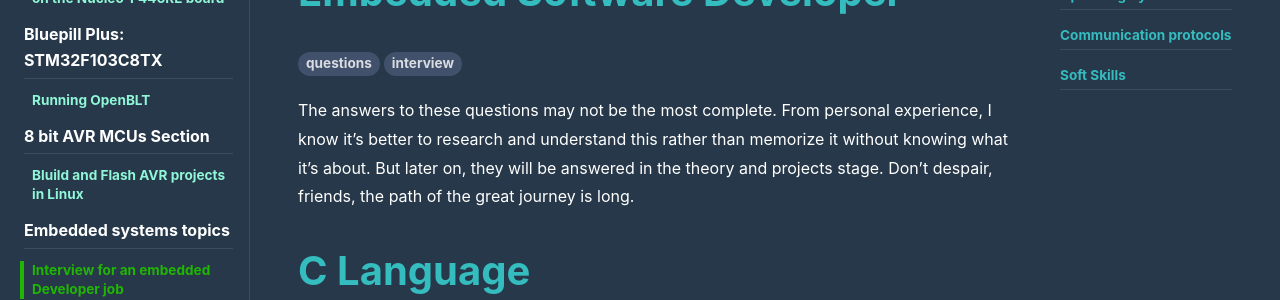
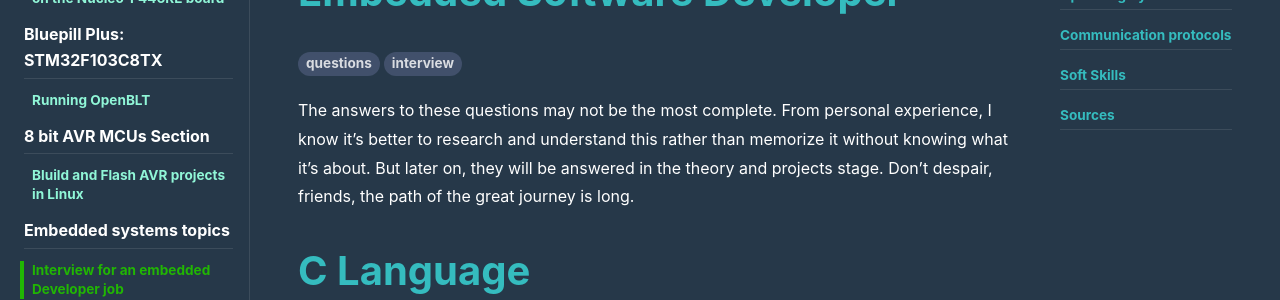
Before and after one commit to razielgdn/risingembeddedmx, a Jekyll site: the page built from contents/_projects/en/3-embedded-topics/embedded-questions-en.md, in a window 1280 px wide. Shown: the part 232-532 px from the top of the page. Built offline with Jekyll 4.4.1, drawn with Linux system fonts in a browser that asks for light colours; nearby versions of some CDN libraries; comment, search, counter and statistics services are not loaded.

Commit message:
title corrected

```diff
--- a/contents/_projects/en/3-embedded-topics/embedded-questions-en.md
+++ b/contents/_projects/en/3-embedded-topics/embedded-questions-en.md
@@ -912,7 +912,7 @@
 {:.success}
 I hope this information is useful to someone. Here you need some effort and a lot of luck, especially to get a first job. One tip to move the statistics in your favor is to have a good LinkedIn profile and add headhunters/HR from tech companies as well as engineers who are already developing. Without fear, and without shame.
 For now I say goodbye, I'll try to update this post whenever I can.
-**# Sources**
+# Sources
 I'll leave you a list of places where you can find solutions to some of these questions, and many more to prepare.
 - [Top 18 Embedded Systems Interview Questions and Answers](https://www.guru99.com/embedded-systems-interview-questions.html)
 - [Embedded C Interview Questions](https://www.interviewbit.com/embedded-c-interview-questions/)
```
